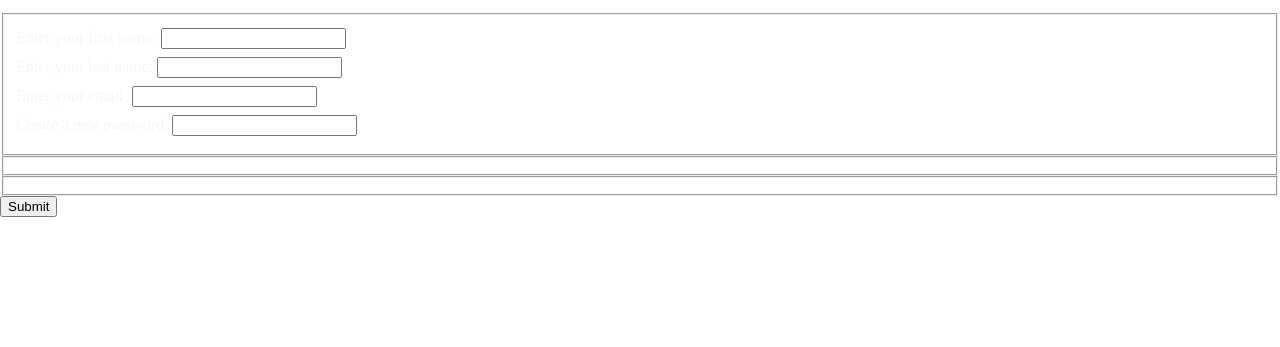
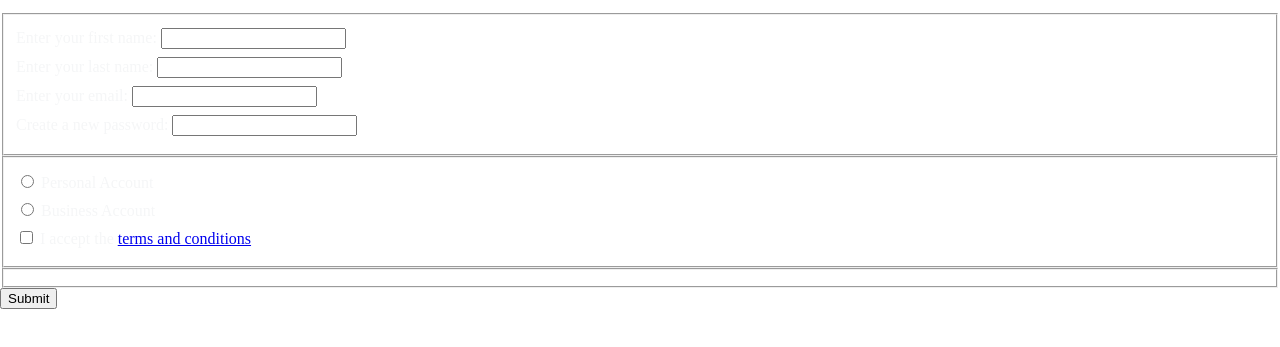
Before and after one commit to ademclk/RWD-RegistrationForm, a plain HTML site: page index.html in a window 1280 px wide. Shown: the part 101-448 px from the top of the page. Drawn offline with Linux system fonts and the light colour scheme.

Commit message:
Second part of input elements.

```diff
--- a/index.html
+++ b/index.html
@@ -14,7 +14,11 @@
                 <label>Enter your email: <input type="email" required></label>
                 <label>Create a new password: <input type="password" required pattern="[a-z0-5]{8,}"></label>
             </fieldset>
-            <fieldset></fieldset>
+            <fieldset>
+                <label><input type="radio" name="account-type"> Personal Account</label>
+                <label><input type="radio" name="account-type"> Business Account</label>
+                <label><input type="checkbox" required> I accept the <a href="https://www.freecodecamp.org/news/terms-of-service/">terms and conditions</a></label>
+            </fieldset>
             <fieldset></fieldset>
             <input type="submit" value="Submit">
         </form>
```
